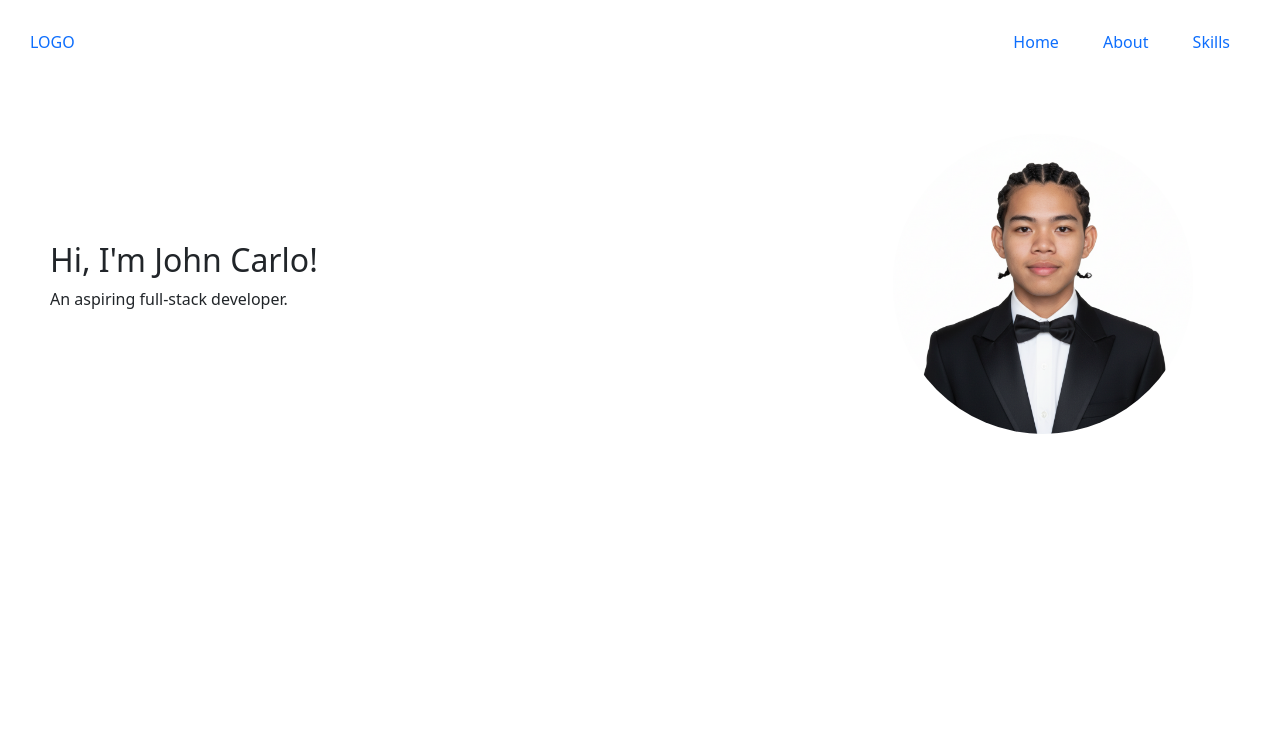
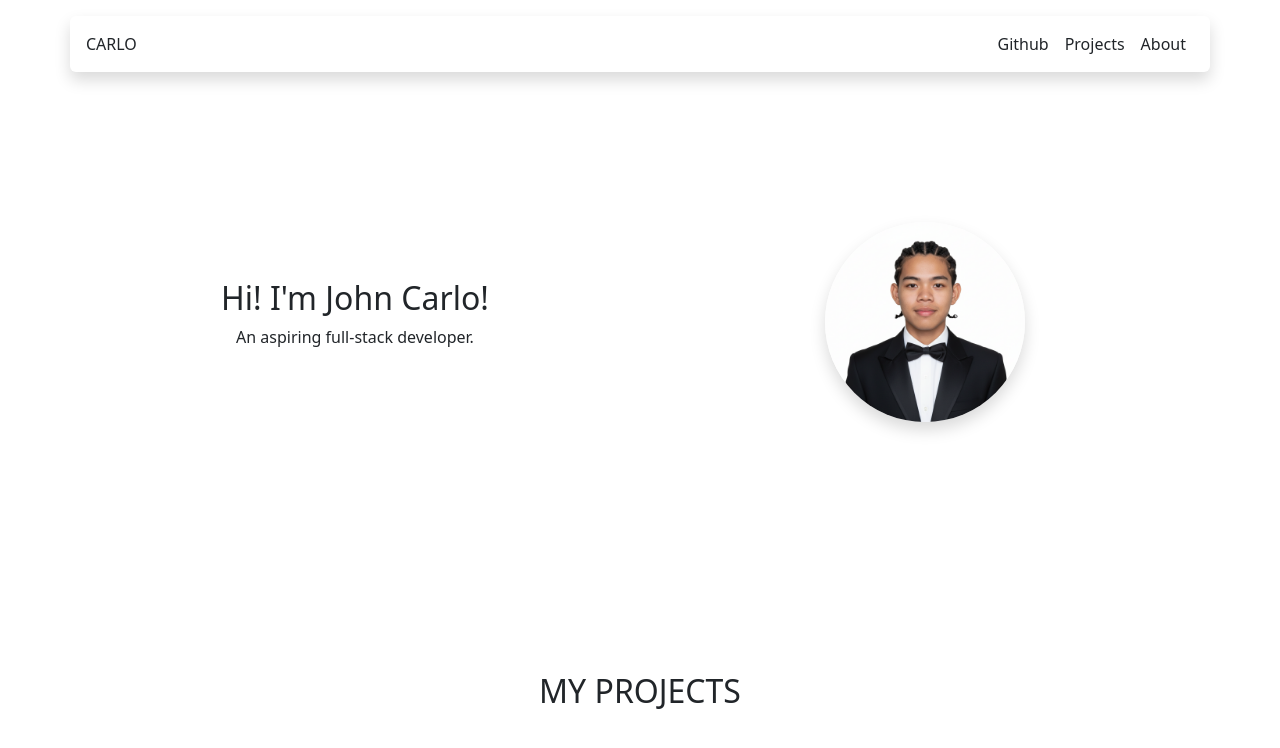
Before and after one commit to mjohncarlo/mjohncarlo.github.io, a plain HTML site: page index.html in a window 1280 px wide. Drawn offline with nearby package versions, Linux system fonts and the light colour scheme.

Commit message:
Updated the layout

```diff
--- a/index.html
+++ b/index.html
@@ -4,50 +4,52 @@
 <head>
     <meta charset="utf-8">
     <meta name="viewport" content="width=device-width, initial-scale=1">
-    <title>JC's Portfolio</title>
+    <title>Portfolio</title>
     <link href="https://cdn.jsdelivr.net/npm/bootstrap@5.3.8/dist/css/bootstrap.min.css" rel="stylesheet"
         integrity="sha384-sRIl4kxILFvY47J16cr9ZwB07vP4J8+LH7qKQnuqkuIAvNWLzeN8tE5YBujZqJLB" crossorigin="anonymous">
-    <link rel="stylesheet" href="style.css">
 </head>
 
 <body>
-    <nav>
-        <div class="left">
-            <a href="#" class="logo">
-                LOGO
-            </a>
+    <div class="container shadow p-3 my-3 rounded">
+        <div class="row">
+            <div class="col-6">
+                CARLO
+            </div>
+            <div class="col-6 d-flex justify-content-end">
+                <a href="https://github.com/mjohncarlo" class="nav-link px-2">
+                    Github
+                </a>
+                <a href="#" class="nav-link px-2">
+                    Projects
+                </a>
+                <a href="#" class="nav-link px-2">
+                    About
+                </a>
+            </div>
         </div>
-        <div class="right">
-            <a href="#" class="home">
-                Home
-            </a>
-            <a href="#" class="about">
-                About
-            </a>
-            <a href="#" class="skills">
-                Skills
-            </a>
+    </div>
+
+    <div class="container" id="hero-section" style="margin-top: 150px;">
+        <div class="row align-items-center">
+            <div class="col-6 text-center">
+                <h2>Hi! I'm John Carlo!</h2>
+                <p>An aspiring full-stack developer.</p>
+            </div>
+            <div class="col-6 text-center">
+                <img src="2x2.png" class="img-fluid rounded-circle shadow" width="200" alt="Jc's Picture" </div>
+            </div>
+
         </div>
-    </nav>
 
-    <main>
-        <section class="hero-sec">
-            <div class="text">
-                <h2>
-                    Hi, I'm John Carlo!
-                </h2>
-                <p>
-                    An aspiring full-stack developer.
-                </p>
+        <div class="container" id="project-section" style="margin-top: 250px;">
+            <div class="col-12 text-center">
+                <h2>MY PROJECTS</h2>
             </div>
-            <div class="head-pic">
-                <img src="2x2.png"
-            </div>
-        </section>
-    </main>
-    <script src="https://cdn.jsdelivr.net/npm/bootstrap@5.3.8/dist/js/bootstrap.bundle.min.js"
-        integrity="sha384-FKyoEForCGlyvwx9Hj09JcYn3nv7wiPVlz7YYwJrWVcXK/BmnVDxM+D2scQbITxI"
-        crossorigin="anonymous"></script>
+        </div>
+
+        <script src="https://cdn.jsdelivr.net/npm/bootstrap@5.3.8/dist/js/bootstrap.bundle.min.js"
+            integrity="sha384-FKyoEForCGlyvwx9Hj09JcYn3nv7wiPVlz7YYwJrWVcXK/BmnVDxM+D2scQbITxI"
+            crossorigin="anonymous"></script>
 </body>
 
 </html>
--- a/style.css
+++ /dev/null
@@ -1,34 +0,0 @@
-nav {
-    display: flex;
-    justify-content: space-between;
-    padding: 30px;
-}
-
-nav .right a {
-    text-decoration: none;
-    margin: 0 20px;
-}
-
-nav .left a {
-    text-decoration: none;
-}
-
-.hero-sec {
-    display: flex;
-    padding: 0 50px;
-    margin-top: 50px;
-    align-items: center;
-
-}
-
-.hero-sec .text {
-    flex: 5;
-}
-
-.hero-sec .head-pic {
-    flex: 2;
-}
-.hero-sec .head-pic img {
-    border-radius: 50%;
-    width: 300px;
-}
```
